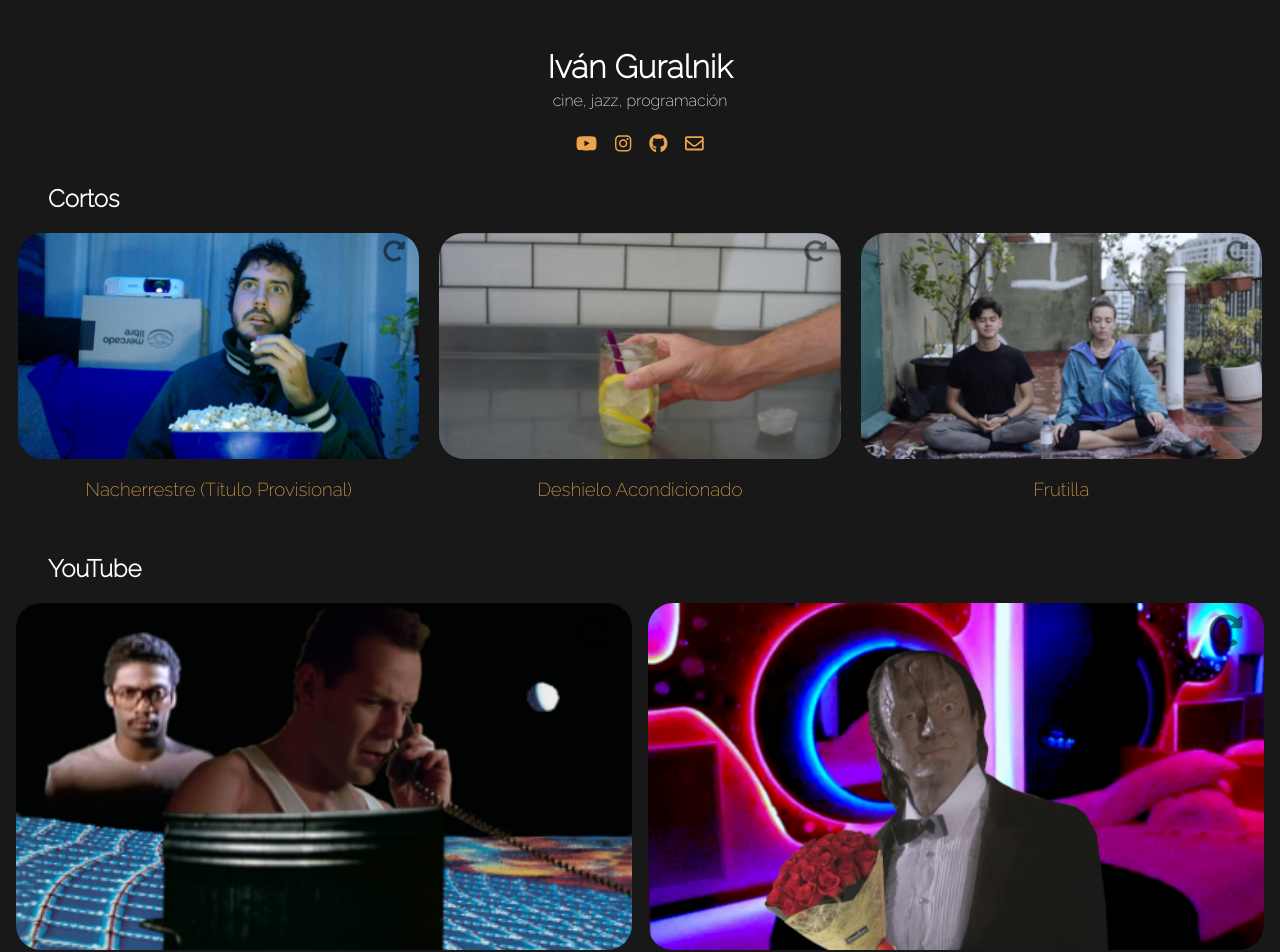
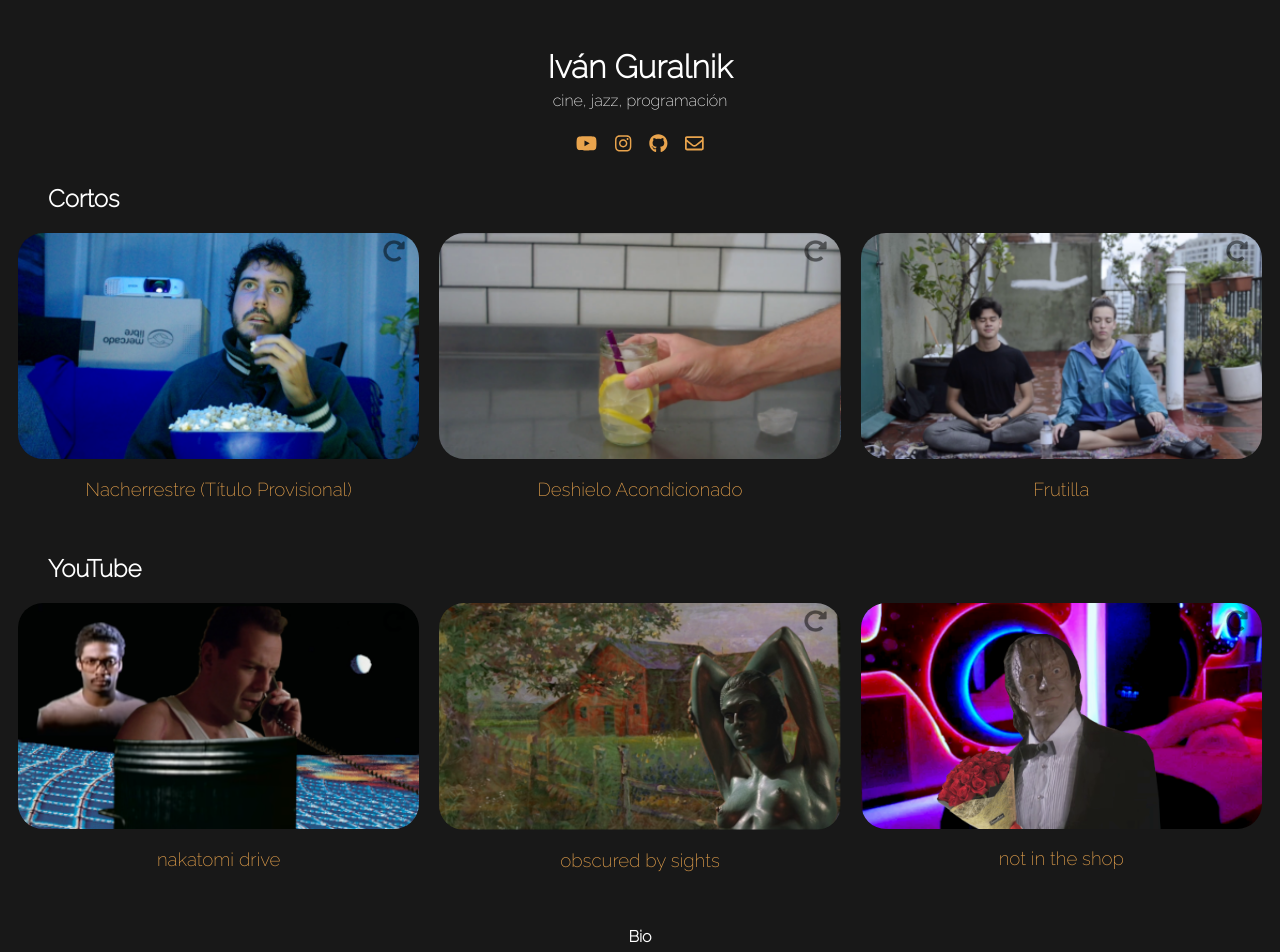
Before and after one commit to istng/portfolio, a Vue app: page / in a window 1280 px wide. Shown: the top 952 px of the page. Built offline with nearby package versions, Linux system fonts and the light colour scheme.

Commit message:
add new youtube video to home

```diff
--- a/src/views/Home.vue
+++ b/src/views/Home.vue
@@ -2,7 +2,7 @@
   <div class="home">
     <Header />
     <VideoCategory title="Cortos" :videos='shorts' videosWidth="33%"/>
-    <VideoCategory title="YouTube" :videos='youtubes' videosWidth="50%"/>
+    <VideoCategory title="YouTube" :videos='youtubes' videosWidth="33%"/>
     <Bio />
     <Footer />
   </div>
@@ -15,11 +15,13 @@ import VideoCategory from '@/components/VideoCategory.vue';
 import Bio from '@/components/Bio.vue';
 import Footer from '@/components/Footer.vue';
 import nakatomi from '@/assets/nakatomi-drive.png';
+import obscured from '@/assets/obscured-by-sights.png';
 import notshop from '@/assets/not-in-the-shop.png';
 import nacherrestre from '@/assets/nacherrestre.png';
 import deshielo from '@/assets/deshielo.png';
 import frutilla from '@/assets/frutilla.png';
 import nakatomiblur from '@/assets/nakatomi-drive-blur.png';
+import obscuredblur from '@/assets/obscured-by-sights-blur.png';
 import notshopblur from '@/assets/not-in-the-shop-blur.png';
 import nacherrestreblur from '@/assets/nacherrestre-blur.png';
 import deshieloblur from '@/assets/deshielo-blur.png';
@@ -78,6 +80,14 @@ export default defineComponent({
         sounds: ["Future Shock, Herbie Hancock"]
         }
       },
+      {thumbnail: obscured, blurredThumbnail: obscuredblur, urlId: "NUVFjVWOpos", title: "obscured by sights",
+      credits: {
+        type: "youtube",
+        creators: ["Iván Guralnik"],
+        scenes: ["The Sopranos, 1999"],
+        sounds: ["Obscured By Clouds, Pink Floyd"]
+        }
+      },
       {thumbnail: notshop, blurredThumbnail: notshopblur, urlId: "rIZyQmS3L3w", title: "not in the shop",
       credits: {
         type: "youtube",
```
Also changed, not shown: src/assets/obscured-by-sights-blur.png (added), src/assets/obscured-by-sights.png (added).
